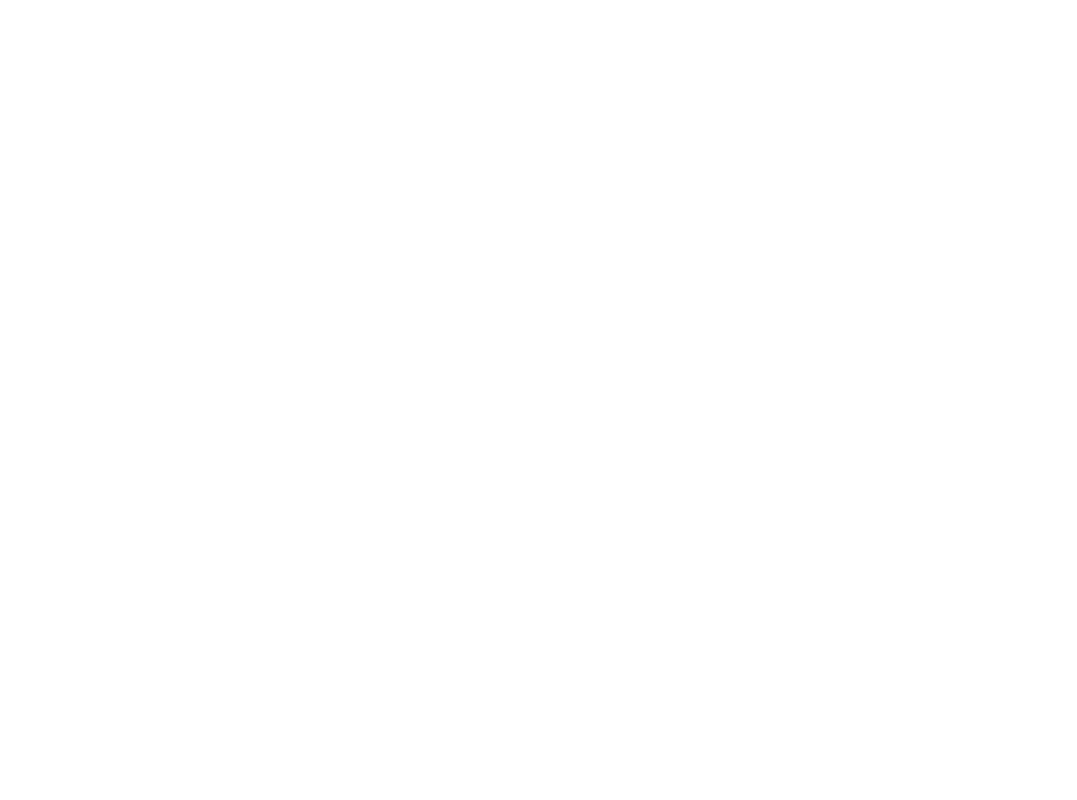
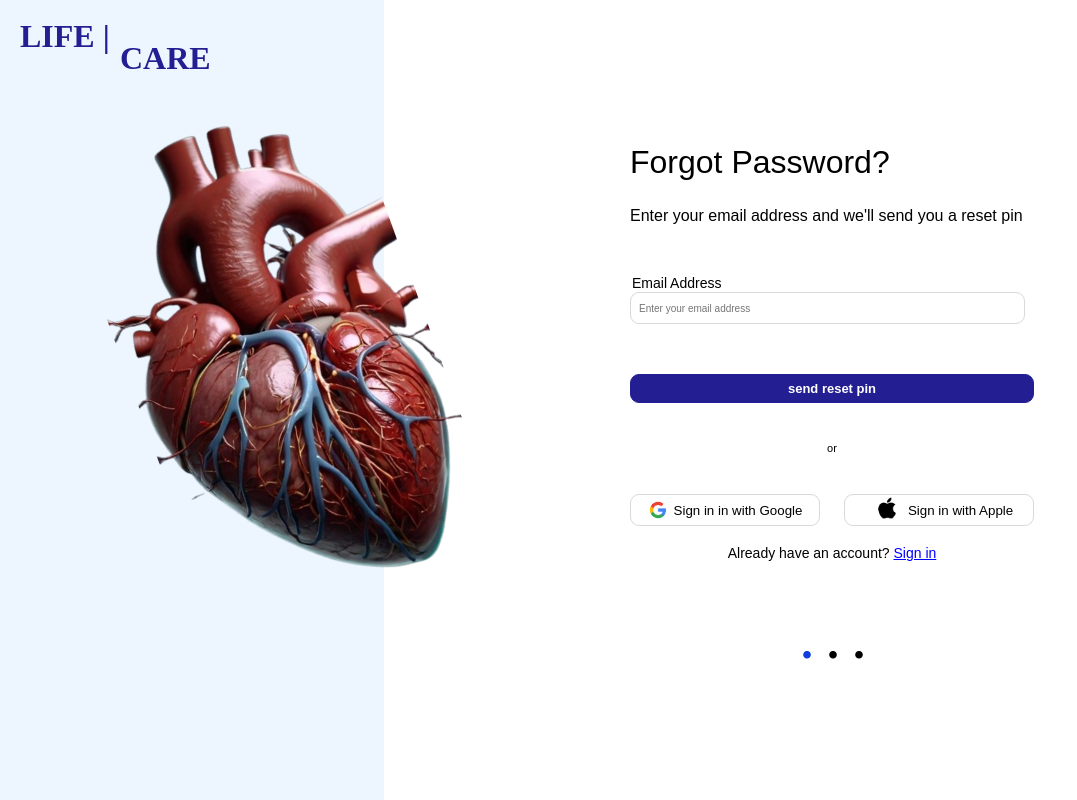
Before and after one commit to DahobachirGhada/react_projects, a React app in the folder Hospital/: page /ForgotPassword in a window 1280 px wide. Shown: the whole page, without its empty margins (0-1077 px from the left). Built offline with nearby package versions, Linux system fonts and the light colour scheme; the HTML template or start-up script is replaced by a standard one.

Commit message:
forgot password

```diff
--- a/Hospital/src/pages/Signin.css
+++ b/Hospital/src/pages/Signin.css
@@ -1,3 +1,10 @@
+
+
+h1{
+    margin-bottom: -60px;
+    margin-top: -30px;
+}
+
 .first-p{
     font-family: 'Poppins', sans-serif;
     font-weight: 500;
@@ -7,7 +14,7 @@
     letter-spacing: 0%;
 
     margin-bottom: 50px;
-    margin-top: -50px;
+    margin-top: -60px;
 }
 
 .forgot-password{
--- a/Hospital/src/pages/medecin/forgot_password.css
+++ b/Hospital/src/pages/medecin/forgot_password.css
@@ -0,0 +1,49 @@
+.forgot_password_info{
+  display: flex;
+  flex-direction: column;
+  margin: 0 auto;
+  width: 404px;
+  margin-top: 50px;
+}
+
+.first-p{
+    font-family: 'Poppins', sans-serif;
+    font-weight: 500;
+    font-style: bold;
+    font-size: 16px;
+    line-height: 100%;
+    letter-spacing: 0%;
+
+    margin-bottom: 50px;
+    margin-top: 90px;
+}
+
+.finger_print{
+    position: absolute;
+    width: 30px;
+    height: 30px;
+    top: 15px;
+}
+
+.reset_button{
+  width: 404px;
+  background-color: #231f93;
+  border: 1px solid #231f93;
+  color: white;
+  font-size: 13px;
+  font-style: bold;
+  padding: 7px 32px;
+  border-radius: 9px;
+  font-weight: 700;
+  line-height: 100%;
+  letter-spacing: 0%;
+  cursor: pointer;
+  margin-top:50px;
+}
+
+.dots{
+    display: flex;
+    flex-direction: row;
+    gap: 10px;
+    margin-left: 169px;
+}
--- a/Hospital/src/pages/medecin/forgot_password.jsx
+++ b/Hospital/src/pages/medecin/forgot_password.jsx
@@ -1,6 +1,61 @@
+import { Link } from "react-router-dom";
+import "./Signup.css";
+import "./forgot_password.css";
+import googleLogo from '../../assets/google.png';
+import appleLogo from '../../assets/apple.png';
+import heart from '../../assets/heart.png';
+//import finger from '../../assets/finger.png'
+
 
 function ForgotPassword() {
+        return(
+      <div className="page-container">
+        {/*LEFT SIDE */}
+        <div className="left-side">
 
+          <div className="title-wrapper">
+          <p className="left-title">LIFE | </p>
+          <p className="left-title care">CARE</p>
+          </div>
+          <img src={heart} className="heart-image"/>
+        </div>
+
+
+        {/*RIGHT SIDE*/}
+       <div className="right-side">
+        <div className="forgot_password_info">
+          <h1>Forgot Password?</h1>
+          <p className="first-p">Enter your email address and we'll send you a reset pin</p>
+        <form >
+         <p className="input_names">Email Address</p>
+         <input type="text" placeholder="Enter your email address"></input>
+
+        </form>
+         <button className="reset_button">send reset pin</button>
+         <p className="or">or</p>
+         <div className="other-options">
+          <button className="google">
+            <img src={googleLogo} className="google-icon"/>
+            <span>Sign in in with Google</span>
+          </button>
+         <button className="apple">
+          <img src={appleLogo} className="apple-logo"/>
+          <span>Sign in with Apple</span>
+          </button>
+         </div>
+
+
+         <p className="or already">Already have an account? <Link to="/SignIn" className="link">Sign in</Link></p>
+         <div className="dots">
+         <p style={{fontSize:64, color:"#0F3DDE"}}>.</p>
+         <p style={{fontSize:64}}>.</p>
+         <p style={{fontSize:64}}>.</p>
+         </div>
+
+        </div>
+       </div>
+      </div>
+    );
 }
 
 export default ForgotPassword;
```
Also changed, not shown: Hospital/src/assets/finger.png (added).
